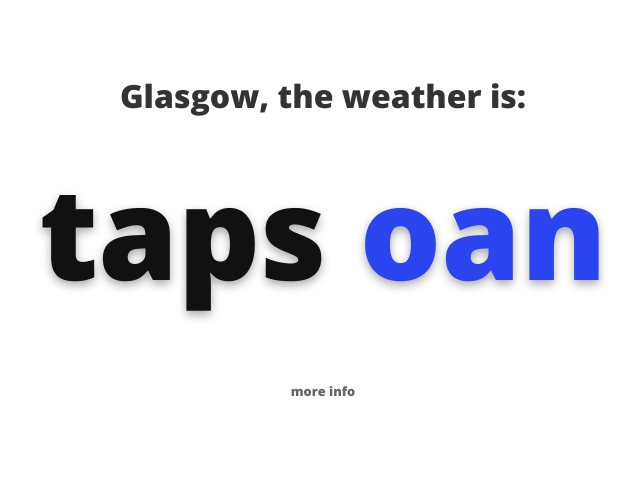
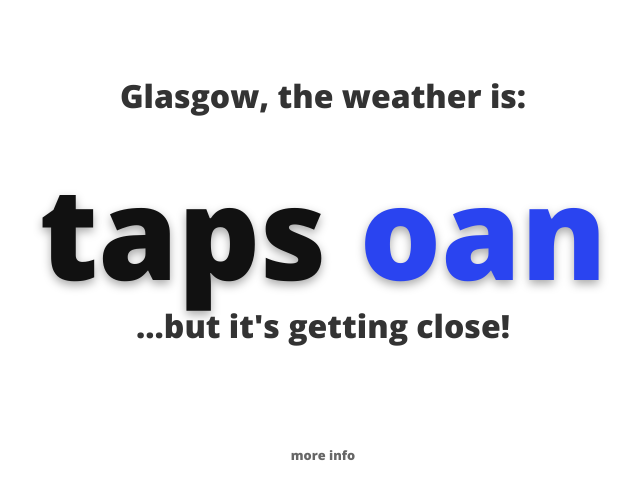
Before and after one commit to ColinWaddell/TapsAff, a PHP site: page /tapsaff/ in a window 1280 px wide. Shown: the top 500 px of the page, without its empty margins (317-957 px from the left). Run offline with PHP 8.4, Linux system fonts and the light colour scheme; some libraries are stand-ins or nearby versions.

Commit message:
Added extra message for Jamie

```diff
--- a/app/views/taps/index.php
+++ b/app/views/taps/index.php
@@ -13,6 +13,9 @@
       </span>
     <?php endif; ?>
     </p>
+    <?php if (($status->temp_f > $GLOBALS['taps_temp'] - 5) && ($status->temp_f < $GLOBALS['taps_temp'])): ?>
+      <p>...but it's getting close!</p><br />
+    <?php endif; ?>
   </p>
 </div> <!-- taps-text-area -->
 
```
